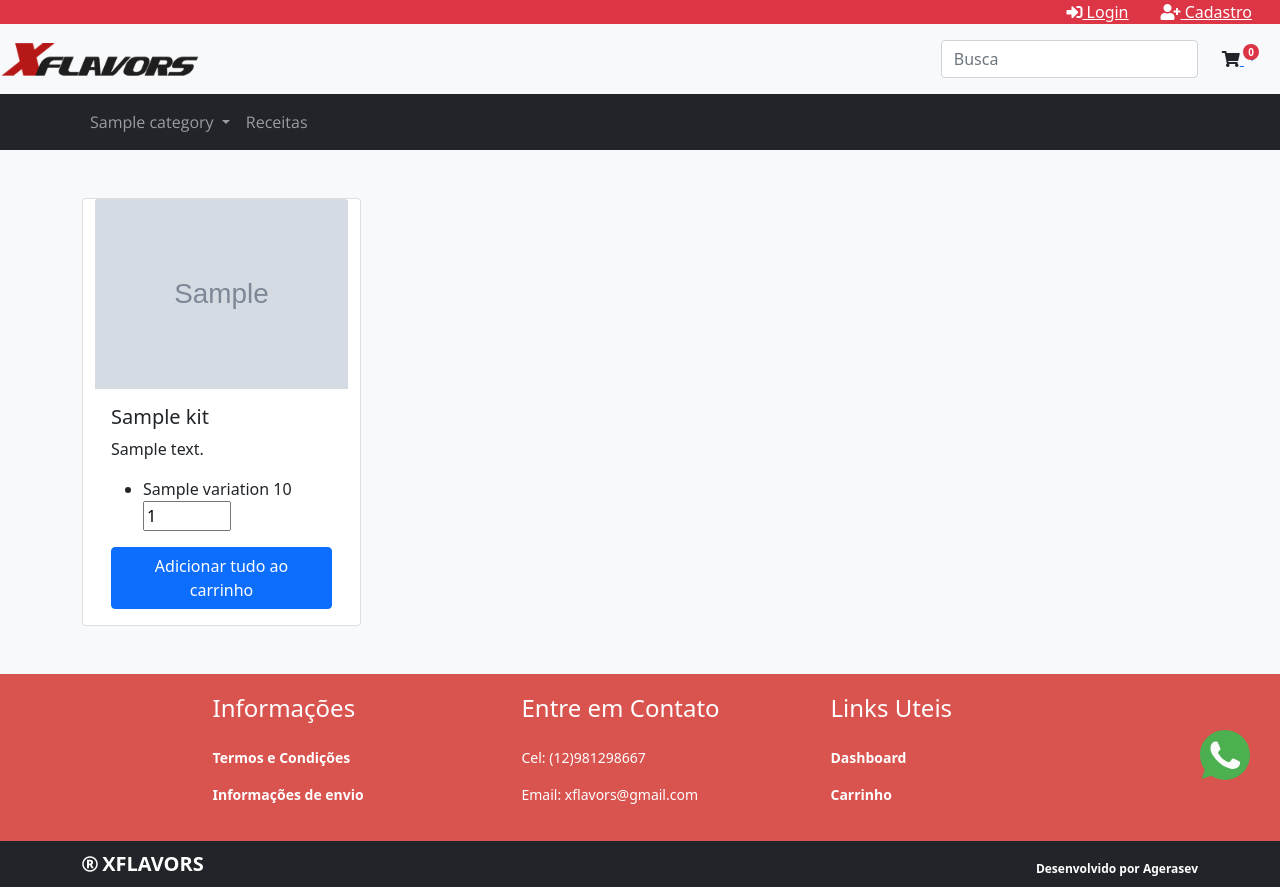
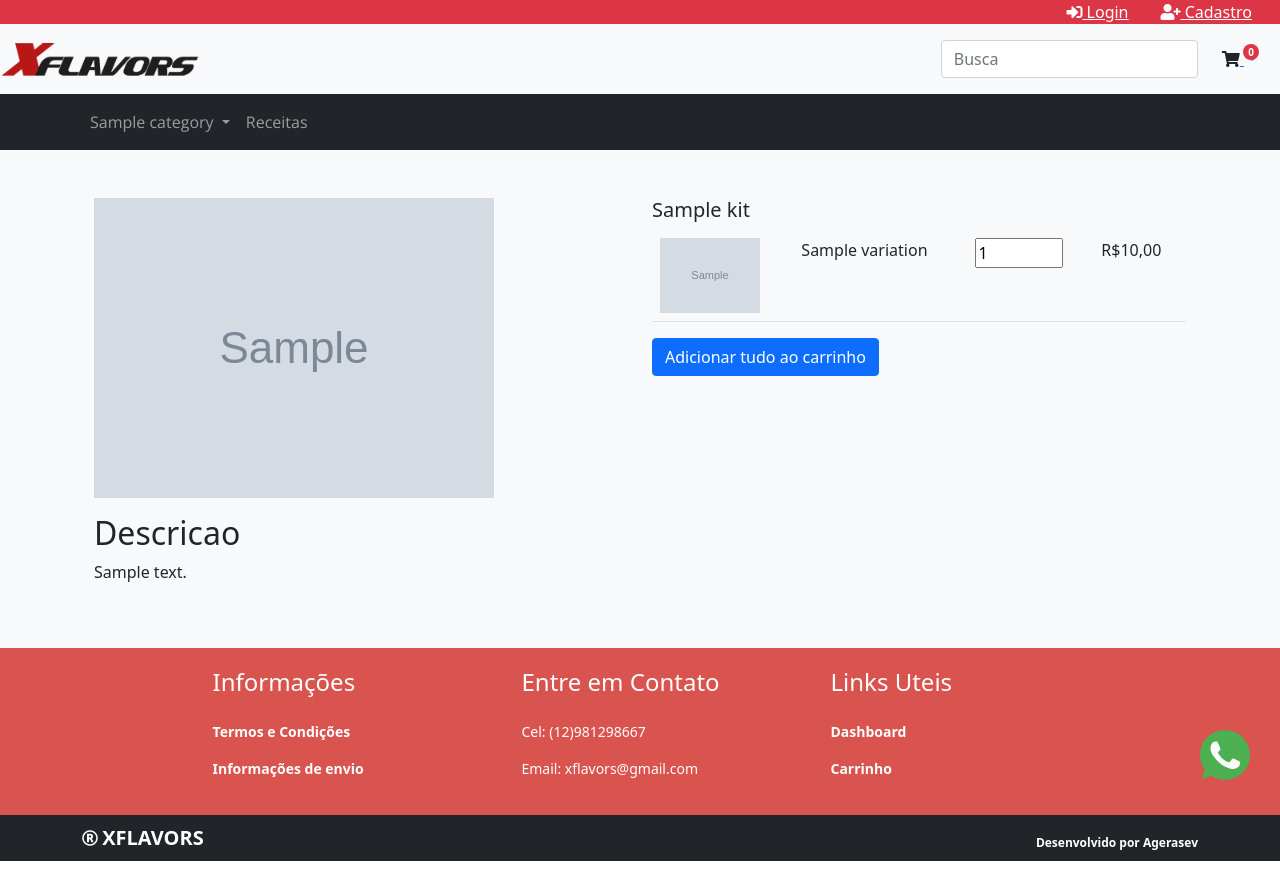
Before and after one commit to andregeraseev/xflavors_site_final, a Django app: a page that uses templates/kits/kit_detail.html in a window 1280 px wide. After the commit the page ends 861 px from the top, so only its background shows below. Run offline with Django 4.2, Linux system fonts and the light colour scheme; tables that the repository leaves empty hold one stand-in row (values such as "Sample post"); grey boxes marked "Sample" are stand-in pictures.

Commit message:
kits layout

```diff
--- a/templates/kits/kit_detail.html
+++ b/templates/kits/kit_detail.html
@@ -2,47 +2,76 @@
 {% load custom_filters %}
 {% block content %}
 
-
+<style>
+  .price-cell {
+    white-space: nowrap;
+  }
+</style>
 <div class="container">
 
-<div class="card-deck row row-cols-1 row-cols-sm-2 row-cols-md-3 row-cols-lg-4">
 
-        <div class="card">
-            <img class="card-img-top" src="{{ kit.image.url }}" alt="{{ kit.name }}">
-            <div class="card-body">
-                <h5 class="card-title">{{ kit.name }}</h5>
-                <p class="card-text">{{ kit.description }}</p>
+
+        <div class="row">
+    <div class="col-md-6">
+        <img src="{{ kit.image.url }}" alt="{{ kit.name }}" class="img-fluid">
+    </div>
+    <div class="col-md-6">
+        <h5>{{ kit.name }}</h5>
         <form id="kit-form-{{ kit.id }}" method="POST" class="kit-form">
             {% csrf_token %}
             <input type="hidden" name="kit_id" value="{{ kit.id }}">
-                    <ul>
+            <table class="table">
+                <tbody>
                     {% for variation in kit.variacoes.all %}
+
+                        <tr>
+                            <td><img src="{{ variation.produto_pai.image.url }}" alt="{{ variation.name }}"  style="width: 100px;"></td>
+                            <td>{{ variation.name }}</td>
+
                             {% if variation.materia_prima.stock < 10 %}
-                        {{ variation.name }}<br>
-                        <h6 class=" text-danger">Sem estoque</h6>
+                                <td><h6 class="text-danger">Sem estoque</h6></td>
                             {% else %}
-                            <li>
-                                {{ variation.name }}
-                                {{ variation.materia_prima.stock|divisor:variation.gasto }}
-                                <input type="number" name="quantities[]" value="1" min="0" max="{{ variation.materia_prima.stock|divisor:variation.gasto }}">
+                            <td>
+                                <input class="quantity-input" type="number" name="quantities[]" value="1" min="0"
+                                       max="{{ variation.materia_prima.stock|divisor:variation.gasto }}"
+                                       data-price="{{ variation.price }}">
                                 <input type="hidden" name="variation_ids[]" value="{{ variation.id }}">
-                            </li>
+                            </td>
                             {% endif %}
+                            <td class="price-cell">R$<span class="price-display">{{ variation.price }}</span>
+                            </td>
+                        </tr>
                     {% endfor %}
-                    </ul>
+                </tbody>
+            </table>
             <button type="submit" class="btn btn-primary add-to-kit-button">Adicionar tudo ao carrinho</button>
         </form>
+
     </div>
+            <h2 class="mt-3">Descricao</h2>
+            <p>{{ kit.description }}</p>
 </div>
 
-</div>
+
+
 
 
 </div>
 
 
 
-
+<script>
+  // Adicione este código JavaScript no final do arquivo
+  $(function() {
+    $('.quantity-input').on('change', function() {
+      var quantity = parseInt($(this).val());
+      var priceString = $(this).data('price').toString().replace(',', '.');
+      var price = parseFloat(priceString);
+      var totalPrice = quantity * price;
+      $(this).closest('tr').find('.price-display').text(totalPrice.toFixed(2).replace('.', ','));
+    });
+  });
+</script>
 
 
 <script src="https://code.jquery.com/jquery-3.6.0.min.js"></script>
```
Lines whose indentation alone changed are shown as unchanged.
